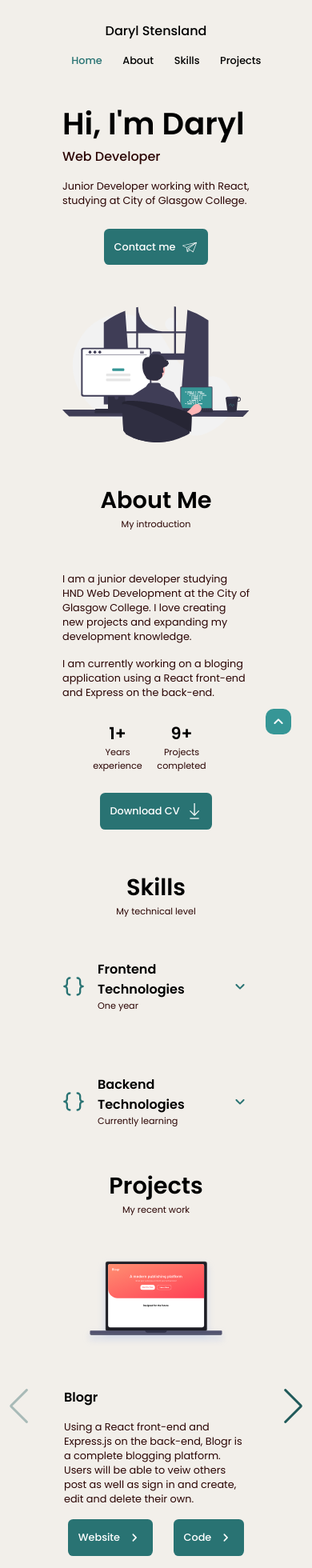
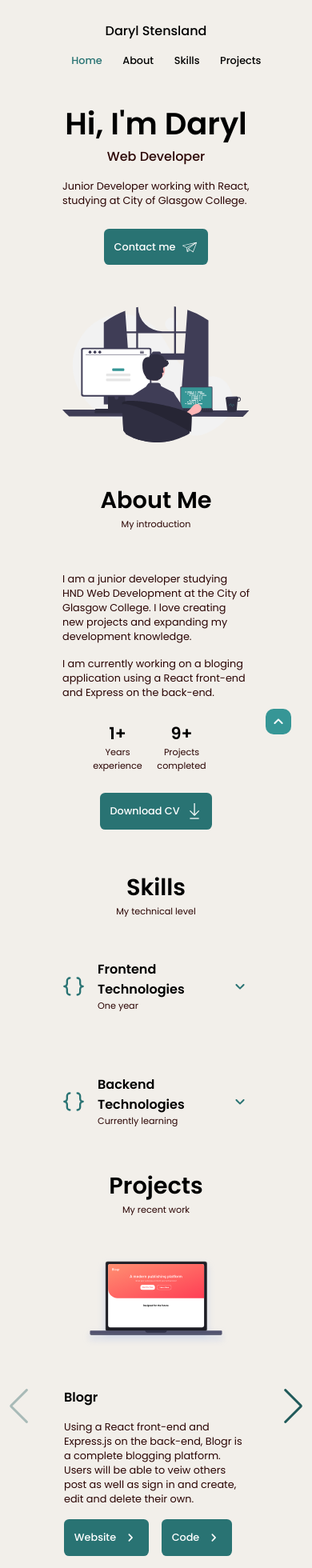
Before and after one commit to darylste/portfolio-project, a React (Create React App) app: page / in a window 390 px wide. Shown: the top 1960 px of the page at 80% size. Built offline with nearby package versions, Linux system fonts and the light colour scheme.

Commit message:
button bug fixed

```diff
--- a/src/components/atoms/Button/Button.component.jsx
+++ b/src/components/atoms/Button/Button.component.jsx
@@ -10,10 +10,17 @@ const Button = ({
 	href,
 	isPDF = false,
 	iconClassName,
+	isCentered = false,
 }) => {
 	if (isPDF) {
 		return (
-			<a href={href} download className={`btn-${varient}`}>
+			<a
+				href={href}
+				download
+				className={classNames(`btn-${varient}`, {
+					'btn-centered': isCentered,
+				})}
+			>
 				{children}
 				<img className='btn-icon' src={icon} alt='send icon' />
 			</a>
@@ -24,7 +31,9 @@ const Button = ({
 				href={href}
 				rel='noreferrer'
 				target='_blank'
-				className={`btn-${varient}`}
+				className={classNames(`btn-${varient}`, {
+					'btn-centered': isCentered,
+				})}
 			>
 				{children}
 				<img
--- a/src/components/atoms/Button/Button.style.scss
+++ b/src/components/atoms/Button/Button.style.scss
@@ -7,7 +7,6 @@
 		background-color: $color-primary;
 		color: #fff;
 		padding: 1.6rem;
-		margin: 0 auto;
 		border: none;
 		border-radius: 0.8rem;
 		font-family: $font-family-primary;
@@ -31,4 +30,8 @@
 		width: 2.5rem;
 		margin-left: 1rem;
 	}
+
+	&-centered {
+		margin: 0 auto;
+	}
 }
--- a/src/components/molecules/AboutContent/AboutContent.jsx
+++ b/src/components/molecules/AboutContent/AboutContent.jsx
@@ -32,10 +32,9 @@ const AboutContent = () => {
 					<div className='stats-container'>
 						<Stat time='1+' activity='Years experience' />
 						<Stat time='9+' activity='Projects completed' />
-						{/* <Stat time='0' activity='Companies worked' /> */}
 					</div>
 				</Spacer>
-				<Button varient='primary' icon={downloadIcon} href={CV}>
+				<Button varient='primary' icon={downloadIcon} href={CV} isCentered>
 					Download CV
 				</Button>
 			</div>
--- a/src/components/molecules/Carousel/Carousel.component.jsx
+++ b/src/components/molecules/Carousel/Carousel.component.jsx
@@ -54,6 +54,7 @@ const Carousel = ({ projects = 0 }) => {
 														icon={arrowIcon}
 														iconClassName='icon-white icon-rotate-90'
 														href={codeUrl}
+														isCentered={false}
 													>
 														Code
 													</Button>
--- a/src/components/molecules/HeroContent/HeroContent.style.scss
+++ b/src/components/molecules/HeroContent/HeroContent.style.scss
@@ -17,5 +17,7 @@
 	.hero-text {
 		display: flex;
 		flex-direction: column;
+		justify-content: center;
+		align-items: center;
 	}
 }
```
